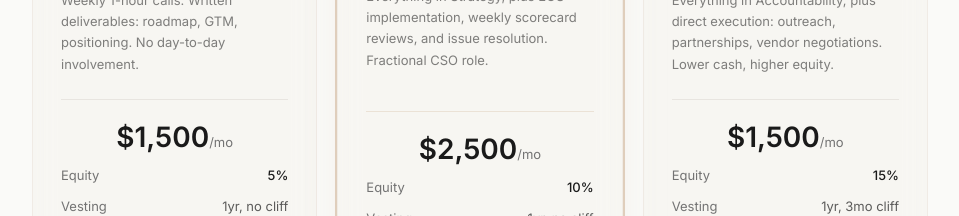
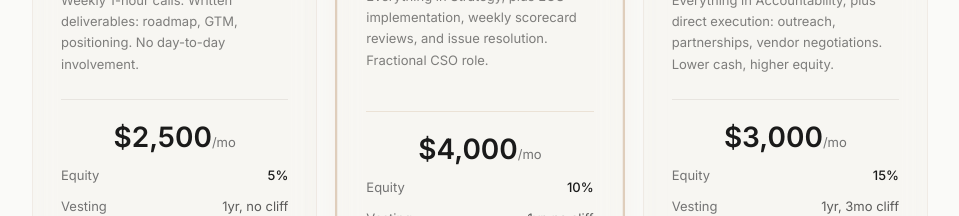
Before and after one commit to Apex-Sudo/leonfreier, a Next.js app: page /fugoku in a window 1280 px wide. Shown: the part 1060-1276 px from the top of the page, without its empty margins (160-1119 px from the left). Built offline with nearby package versions, Linux system fonts and the light colour scheme.

Commit message:
Fugoku: repriced A=.5k B=k C=k

```diff
--- a/app/fugoku/page.tsx
+++ b/app/fugoku/page.tsx
@@ -61,7 +61,7 @@ export default function FugokuProposal() {
               </p>
               <div className="border-t border-border pt-4 space-y-3">
                 <div className="text-center mb-2">
-                  <span className="text-[28px] font-bold text-foreground">$1,500</span>
+                  <span className="text-[28px] font-bold text-foreground">$2,500</span>
                   <span className="text-[13px] text-muted">/mo</span>
                 </div>
                 <div className="flex justify-between text-[13px]">
@@ -92,7 +92,7 @@ export default function FugokuProposal() {
               </p>
               <div className="border-t border-accent/20 pt-4 space-y-3">
                 <div className="text-center mb-2">
-                  <span className="text-[28px] font-bold text-foreground">$2,500</span>
+                  <span className="text-[28px] font-bold text-foreground">$4,000</span>
                   <span className="text-[13px] text-muted">/mo</span>
                 </div>
                 <div className="flex justify-between text-[13px]">
@@ -120,7 +120,7 @@ export default function FugokuProposal() {
               </p>
               <div className="border-t border-border pt-4 space-y-3">
                 <div className="text-center mb-2">
-                  <span className="text-[28px] font-bold text-foreground">$1,500</span>
+                  <span className="text-[28px] font-bold text-foreground">$3,000</span>
                   <span className="text-[13px] text-muted">/mo</span>
                 </div>
                 <div className="flex justify-between text-[13px]">
```
